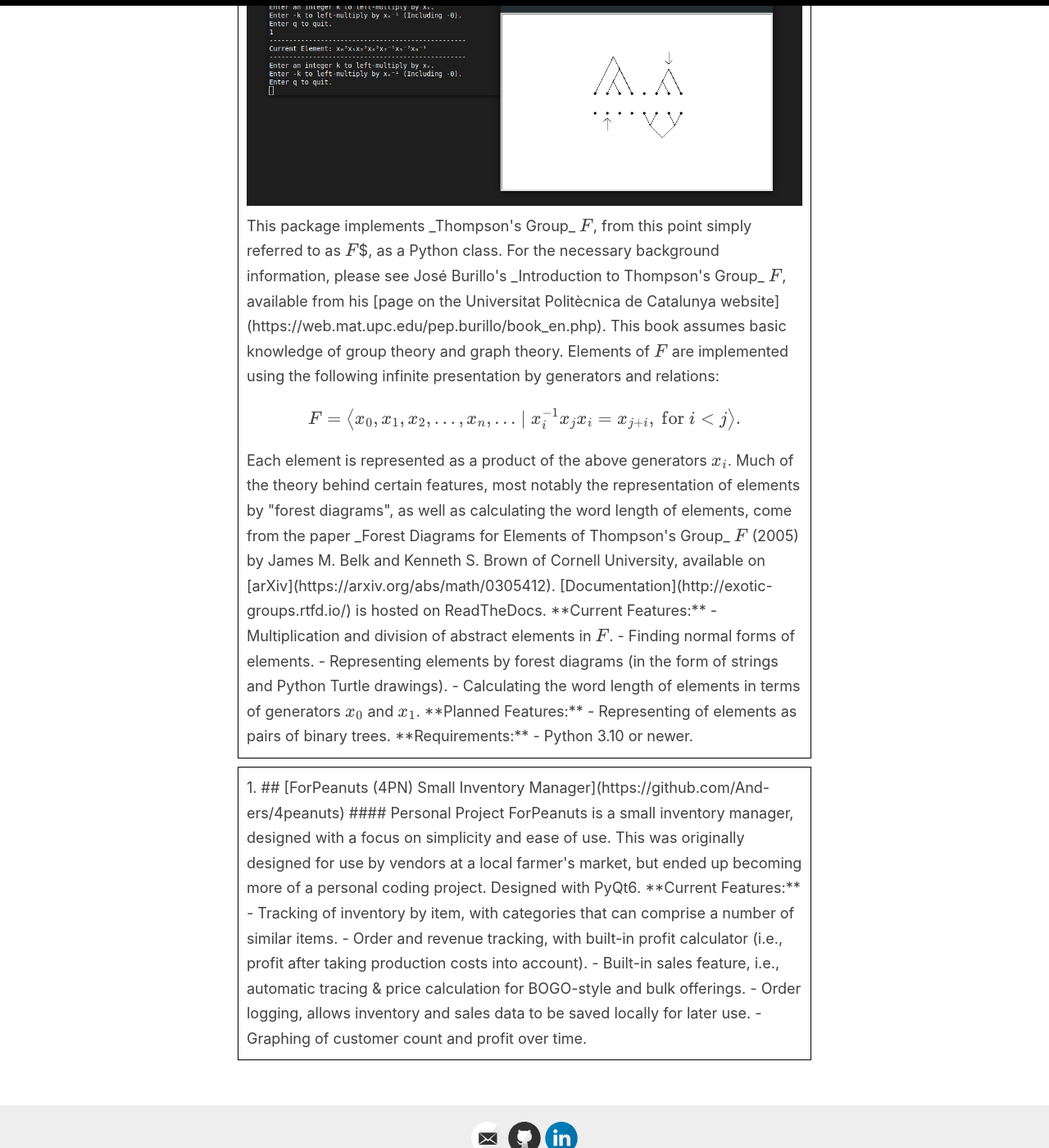
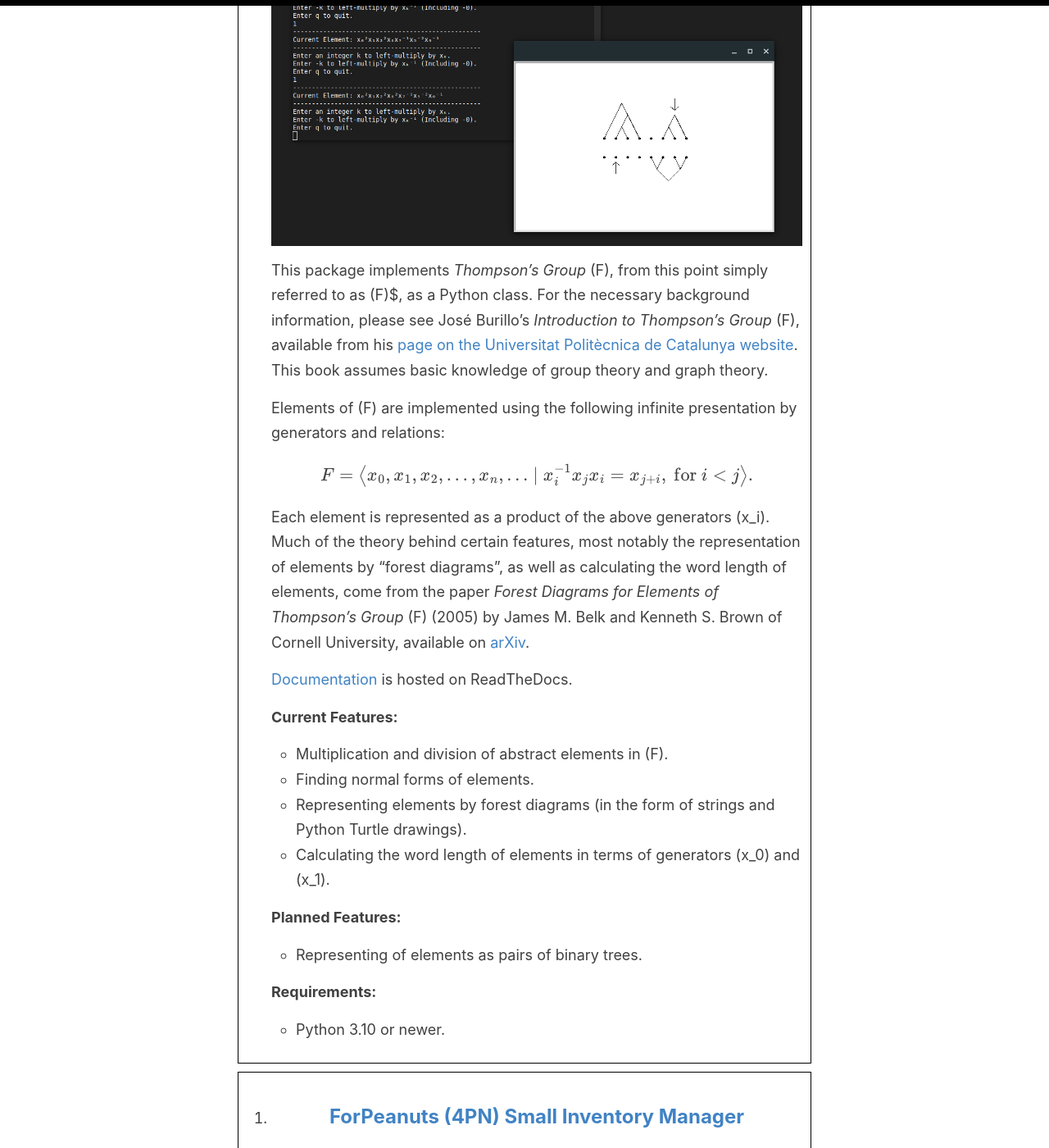
Before and after one commit to And-ers/And-ers.github.io, a Jekyll site: the page built from _pages/projects.md, in a window 1280 px wide and 1400 px high, scrolled down 502 px. Shown: the whole window at 82% size. Built offline with Jekyll 4.4.1, drawn with Linux system fonts in a browser that asks for light colours; some of the changed text lies outside the part shown.

Commit message:
Tried markdown="1" in project divs

```diff
--- a/_pages/projects.md
+++ b/_pages/projects.md
@@ -5,7 +5,7 @@ permalink: /projects/
 ---
 
 ---
-<div class="stylebox">
+<div class="stylebox" markdown="1">
 
 1. ## [Thompson's Group F](https://github.com/And-ers/thompsons-group-f)
    #### Research Tool
@@ -36,7 +36,7 @@ permalink: /projects/
 
 </div>
 
-<div class="stylebox">
+<div class="stylebox" markdown="1">
 
 1. ## [ForPeanuts (4PN) Small Inventory Manager](https://github.com/And-ers/4peanuts)
    #### Personal Project
```
